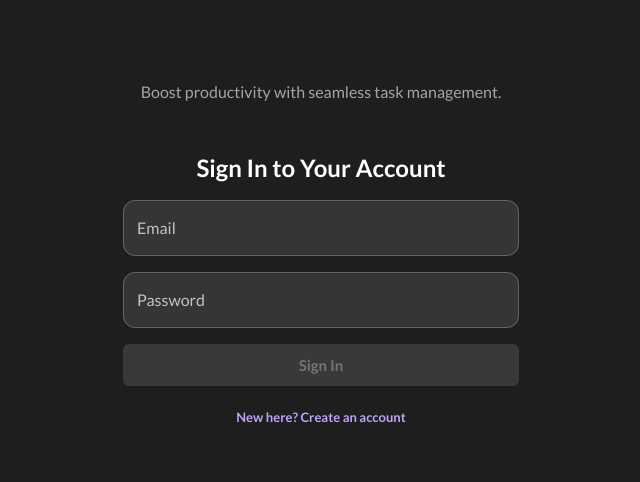
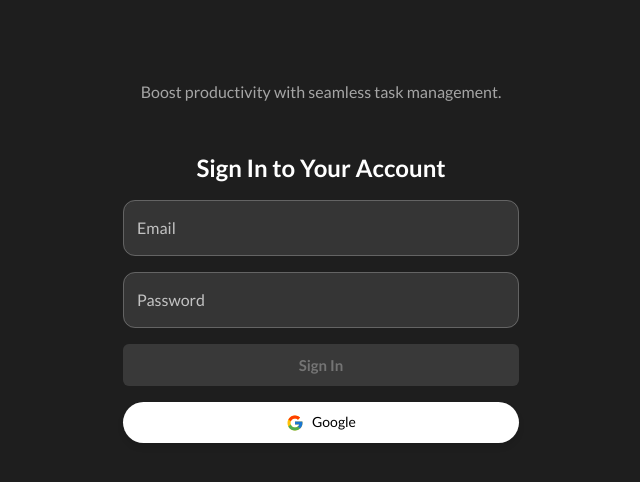
Before and after one commit to bhuvan-react/kanban-board, a React (Vite) app: page / in a window 1280 px wide. Shown: the top 482 px of the page, without its empty margins (319-959 px from the left). Built offline with nearby package versions, Linux system fonts and the light colour scheme; no server answers.

Commit message:
sign in with google directly

```diff
--- a/src/pages/AuthScreen/index.jsx
+++ b/src/pages/AuthScreen/index.jsx
@@ -1,11 +1,12 @@
 import { useState } from "react";
 import { Container, Stack, TextField, Button, Typography } from "@mui/material";
-import BrandLogo from "../../assets/logo.svg";
-import ImageComponent from "../../components/utils/ImageEl";
+import googlelogo from "../../assets/google.svg";
 import { auth } from "../../firebase";
 import {
   signInWithEmailAndPassword,
   createUserWithEmailAndPassword,
+  GoogleAuthProvider,
+  signInWithPopup,
 } from "firebase/auth";
 import useStore from "../../store";
 
@@ -49,6 +50,21 @@ const LoginPage = () => {
     }
   };
 
+  const handleGoogleSignIn = async () => {
+    try {
+      setIsProcessing(true);
+      const provider = new GoogleAuthProvider();
+      await signInWithPopup(auth, provider);
+      console.log(provider);
+      console.log("User Info:", provider.user);
+      setToastr(`Welcome ${result.user.displayName}`);
+    } catch (err) {
+      setToastr("Google Sign-In Failed");
+    } finally {
+      setIsProcessing(false);
+    }
+  };
+
   return (
     <Container
       maxWidth="xs"
@@ -58,7 +74,7 @@ const LoginPage = () => {
     >
       <Stack mb={6} spacing={4} alignItems="center" textAlign="center">
         <Typography color="rgba(255,255,255, .6)">
-        Boost productivity with seamless task management.
+          Boost productivity with seamless task management.
         </Typography>
       </Stack>
 
@@ -122,22 +138,54 @@ const LoginPage = () => {
         />
         <Button
           disabled={
-            isProcessing || !credentials.email.trim() || !credentials.password.trim()
+            isProcessing ||
+            !credentials.email.trim() ||
+            !credentials.password.trim()
           }
           onClick={processAuthentication}
           size="large"
           variant="contained"
-          style={{ borderRadius: '6px' }}
+          style={{ borderRadius: "6px" }}
         >
           {isSigningIn ? "Sign In" : "Create Account"}
         </Button>
-        <Button
+        {/* <Button
           onClick={() => setIsSigningIn((prev) => !prev)}
           size="small"
           variant="text"
           sx={{ mt: 1, textTransform: "none" }}
         >
           {isSigningIn ? "New here? Create an account" : "Already a member? Sign in"}
+        </Button> */}
+        <Button
+          onClick={handleGoogleSignIn}
+          size="medium"
+          variant="contained"
+          sx={{
+            backgroundColor: "#ffffff",
+            color: "#000",
+            borderRadius: "50px",
+            padding: "8px 16px",
+            minWidth: "auto",
+            boxShadow: "0px 4px 6px rgba(0, 0, 0, 0.1)",
+            display: "flex",
+            alignItems: "center",
+            gap: "8px",
+            fontSize: "14px",
+            fontWeight: "500",
+            transition: "all 0.3s ease",
+            "&:hover": {
+              backgroundColor: "#f1f1f1",
+              boxShadow: "0px 6px 10px rgba(0, 0, 0, 0.15)",
+            },
+          }}
+        >
+          <img
+            src={googlelogo}
+            alt="Google"
+            style={{ width: "18px", height: "18px" }}
+          />
+          <span>Google</span>
         </Button>
       </Stack>
     </Container>
```
Also changed, not shown: src/assets/google.svg (added).
